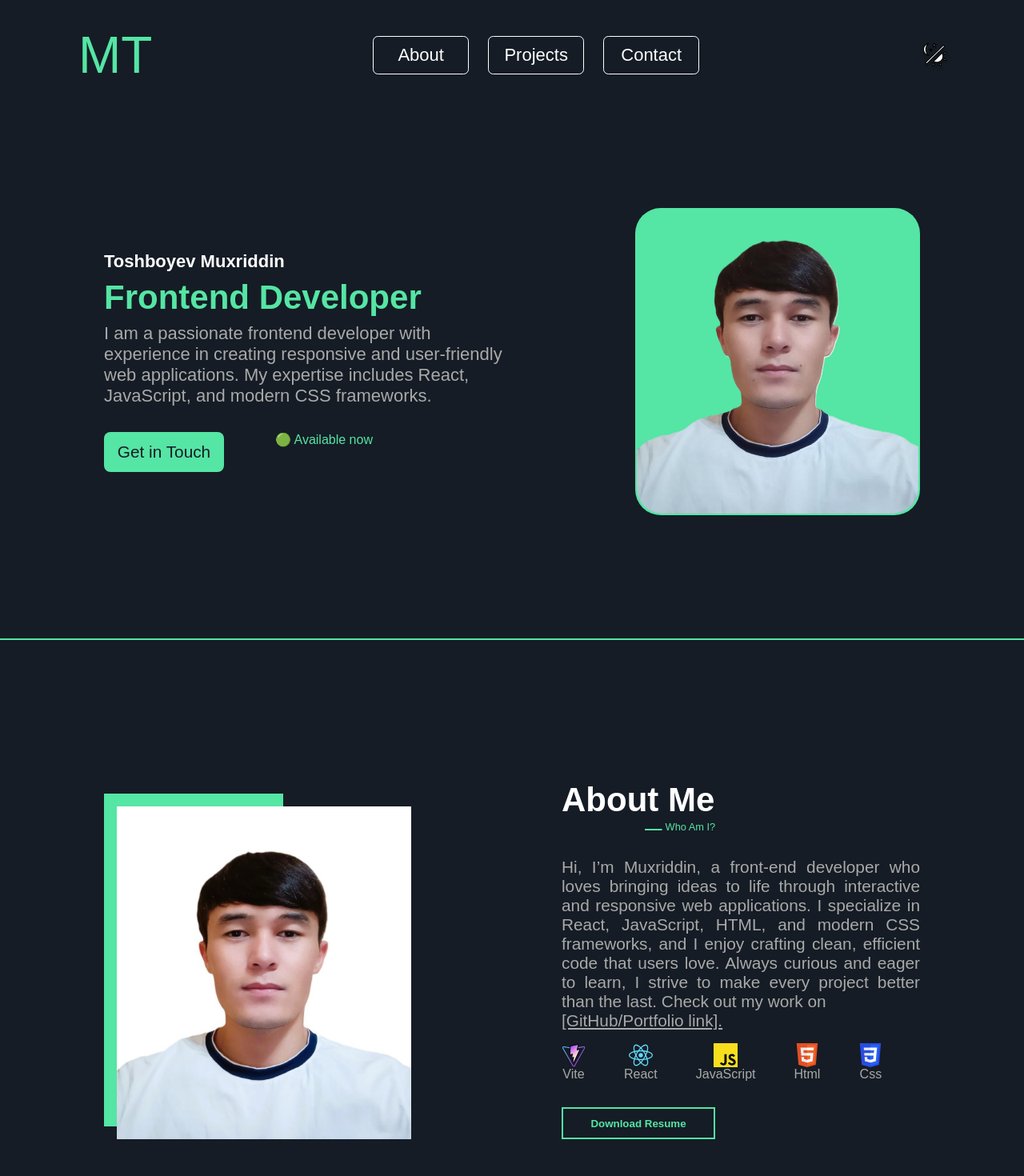
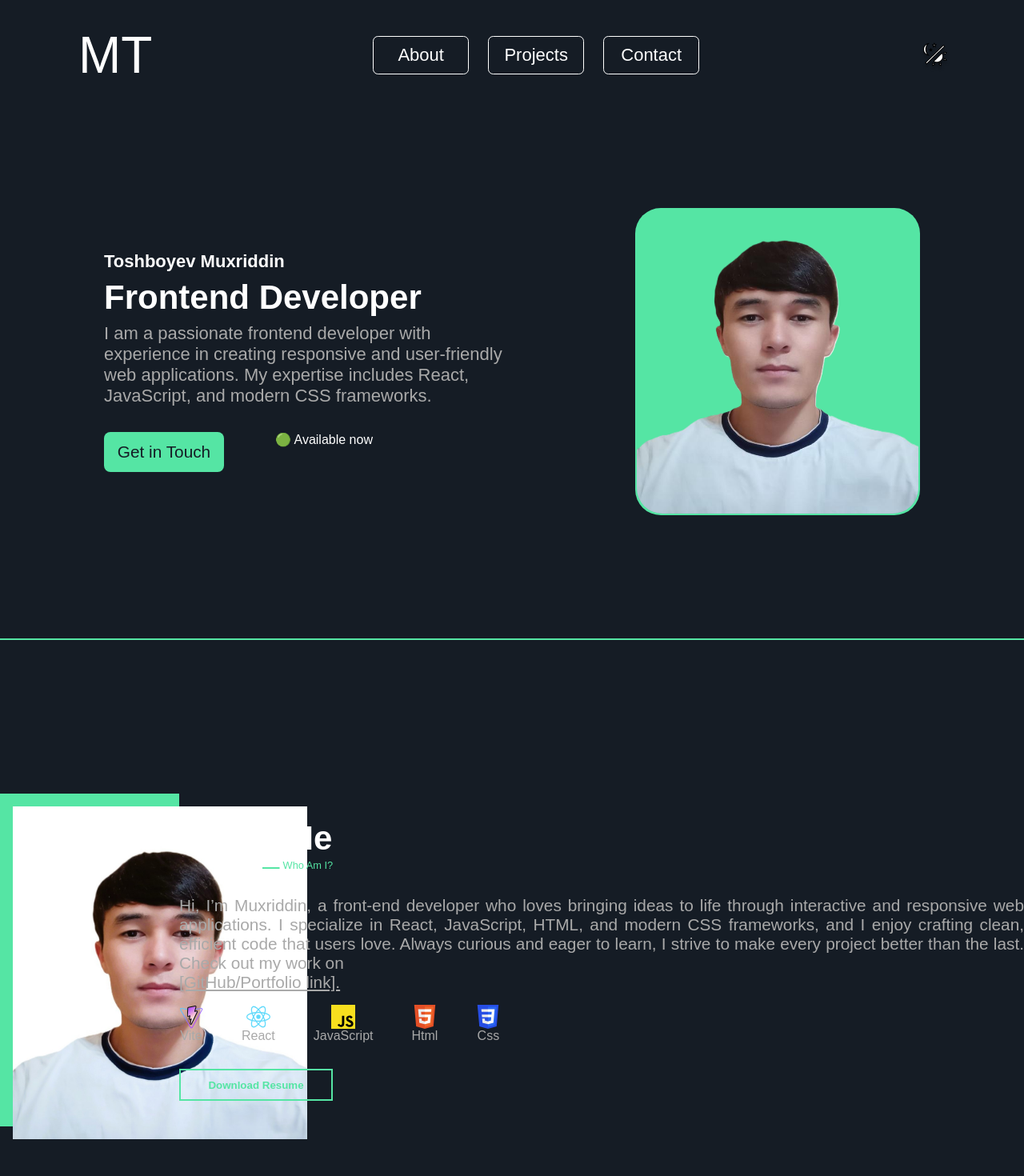
Before and after one commit to MukhriddinToshboyev/Portfoliyo, a React (Vite) app: page / in a window 1280 px wide. Shown: the top 1470 px of the page at 80% size. Built offline with nearby package versions, Linux system fonts and the light colour scheme.

Commit message:
style: App and Home component

```diff
--- a/src/About/style.css
+++ b/src/About/style.css
@@ -1,15 +1,23 @@
 .About_container {
-  width: 63.75rem;
+  width: 100%;
   height: 100vh;
   margin: 0 auto;
   display: flex;
-  justify-content: space-between;
+  justify-content: space-evenly;
   align-items: center;
   font-family: sans-serif;
 }
 
+@media (max-width: 768px) {
+  .About_container {
+    flex-direction: column-reverse;
+    margin: 1.5rem;
+    height: 100vh;
+  }
+}
+
 .About_navbar {
-  width: 28rem;
+  /* width: 28rem; */
 }
 
 .About_navbar_img {
@@ -28,7 +36,7 @@
 /* Section */
 
 .About_section {
-  width: 28rem;
+  /* width: 28rem; */
 }
 
 .About_section_name {
--- a/src/App.jsx
+++ b/src/App.jsx
@@ -9,7 +9,6 @@ function App() {
   return (
     <div className="App">
       <Home />
-      {/* <div className="vertical_line"></div> */}
       <About />
       <Projects />
       <Contact />
--- a/src/Home/index.jsx
+++ b/src/Home/index.jsx
@@ -1,25 +1,23 @@
 import "./style.css";
 import Vector from "../assets/Vector.png";
-import Rasm1 from "../assets/Rasm1.png";
+import Rasm2 from "../assets/rasm2.png";
 
 function Home() {
   return (
     <div className="Home_container">
       <div className="Home_navbar">
-        <h2 className="Home_navbar_name">MT</h2>
+        <h2 className="Home_navbar_title">MT</h2>
         <div className="Home_navbar_btn">
-          <a href="#About">
-            <button>About</button>
-          </a>
+          <button>About</button>
           <button>Projects</button>
           <button>Contact</button>
         </div>
-        <button className="Home_navbar_img">
+        <div className="Home_navbar_icon">
           <img src={Vector} alt="#" />
-        </button>
+        </div>
       </div>
-      <div className="Home_content">
-        <div className="Home_content_text">
+      <div className="Home_card">
+        <div className="Home_left">
           <h1 className="content_name">Toshboyev Muxriddin </h1>
           <h2 className="content_title">Frontend Developer</h2>
           <p className="content_paragraf">
@@ -33,7 +31,7 @@ function Home() {
           </div>
         </div>
         <div className="Home_content_img">
-          <img src={Rasm1} alt="#" />
+          <img src={Rasm2} alt="#" />
         </div>
       </div>
       <h2 className="Home_line"></h2>
--- a/src/Home/style.css
+++ b/src/Home/style.css
@@ -3,7 +3,6 @@
   margin: 0;
   padding: 0;
   min-height: 100vh;
-  color: #55e5a4;
   display: flex;
   flex-direction: column;
   justify-content: space-between;
@@ -18,7 +17,7 @@
   gap: 5rem;
 }
 
-.Home_navbar_name {
+.Home_navbar_title {
   font-size: 4rem;
   font-weight: 300;
 }
@@ -46,22 +45,22 @@
   border-radius: 0.4rem;
 }
 
-.Home_navbar_img {
+.Home_navbar_icon {
   background: none;
   border: none;
   width: 2rem;
   height: 2rem;
 }
 
-.Home_navbar_img :hover {
+.Home_navbar_icon :hover {
   background-color: #55e5a4;
-  border-radius: 50%;
+  border-radius: 40%;
   cursor: pointer;
 }
 
-/* Content */
+/* Card */
 
-.Home_content {
+.Home_card {
   width: 63.75rem;
   margin: 0 auto;
   display: flex;
@@ -69,7 +68,7 @@
   align-items: center;
 }
 
-.Home_content_text {
+.Home_left {
   width: 50%;
   display: flex;
   flex-direction: column;
```
Also changed, not shown: src/App.css (+0 -8 lines), src/assets/Rasm1.png (deleted), src/assets/rasm2.png (added).
